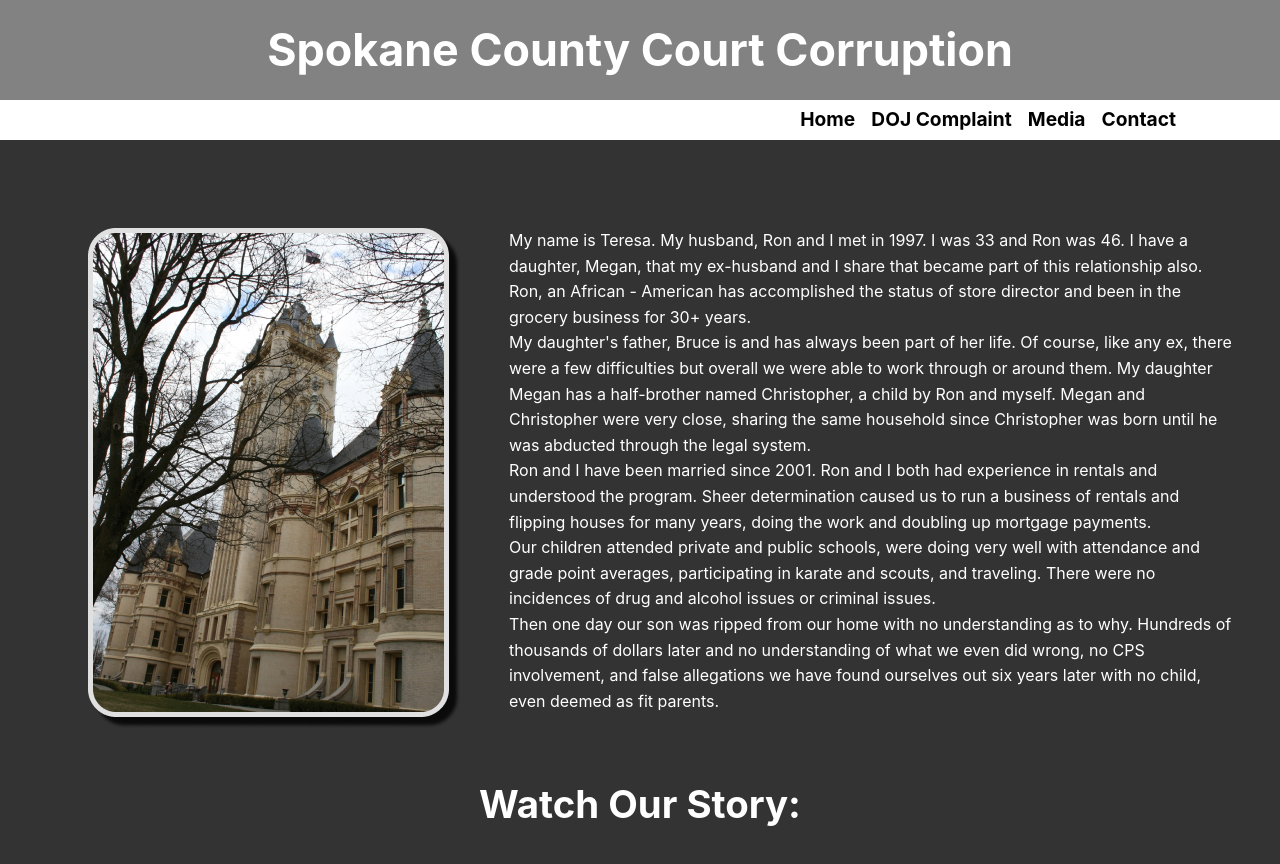
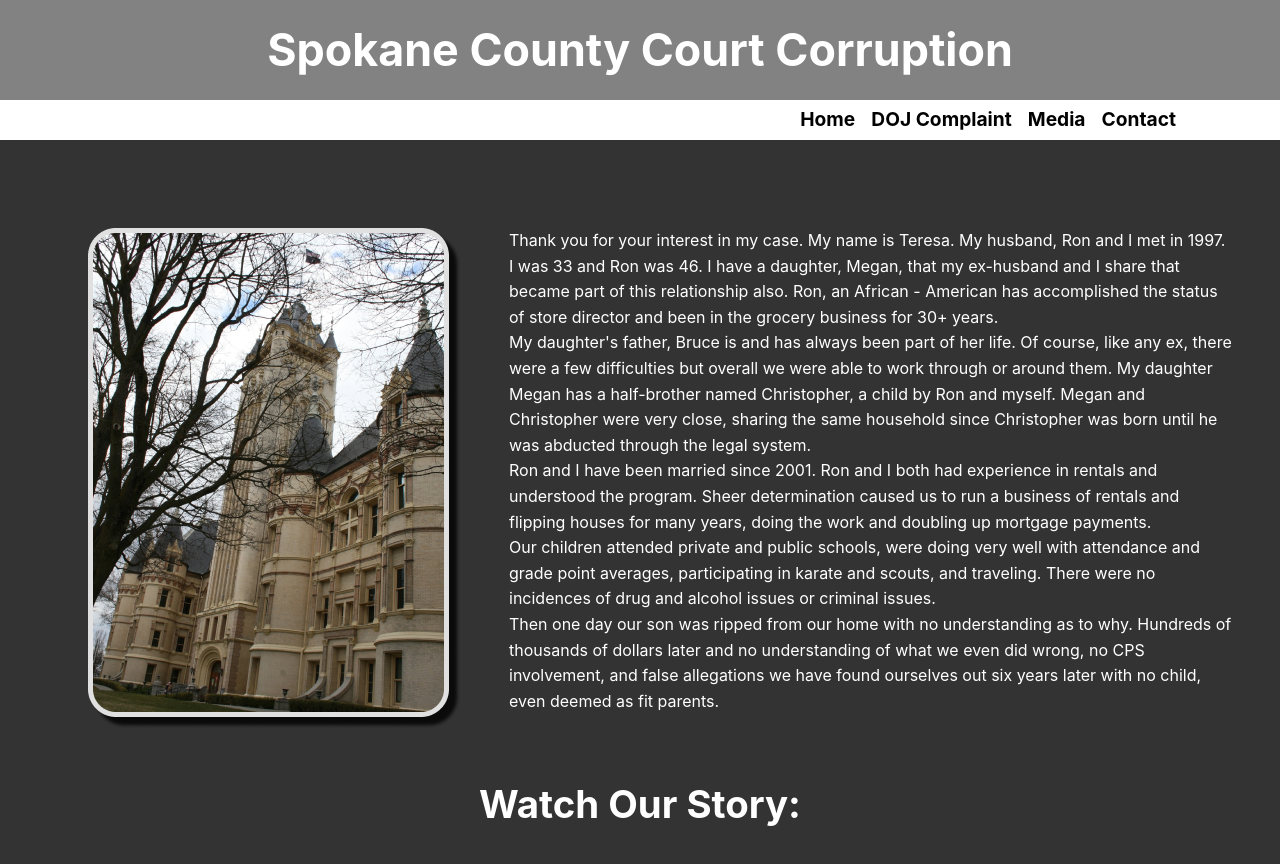
Before and after one commit to Koyamot/SpokaneCountyCourtCorruption, a React (Create React App) app in the folder client/: page / in a window 1280 px wide. Shown: the top 864 px of the page. Built offline with nearby package versions, Linux system fonts and the light colour scheme.

Commit message:
update description

```diff
--- a/client/src/components/Landing/Landing.js
+++ b/client/src/components/Landing/Landing.js
@@ -11,11 +11,11 @@ const Landing = () => {
         <img src={courthouse} alt="Spokane Courthouse" />
         <div className="description">
           <p>
-            My name is Teresa. My husband, Ron and I met in 1997. I was 33 and
-            Ron was 46. I have a daughter, Megan, that my ex-husband and I share
-            that became part of this relationship also. Ron, an African -
-            American has accomplished the status of store director and been in
-            the grocery business for 30+ years.
+            Thank you for your interest in my case. My name is Teresa. My husband,
+            Ron and I met in 1997. I was 33 and Ron was 46. I have a daughter,
+            Megan, that my ex-husband and I share that became part of this
+            relationship also. Ron, an African - American has accomplished the
+            status of store director and been in the grocery business for 30+ years.
           </p>
           <p>
             My daughter's father, Bruce is and has always been part of her life.
```
